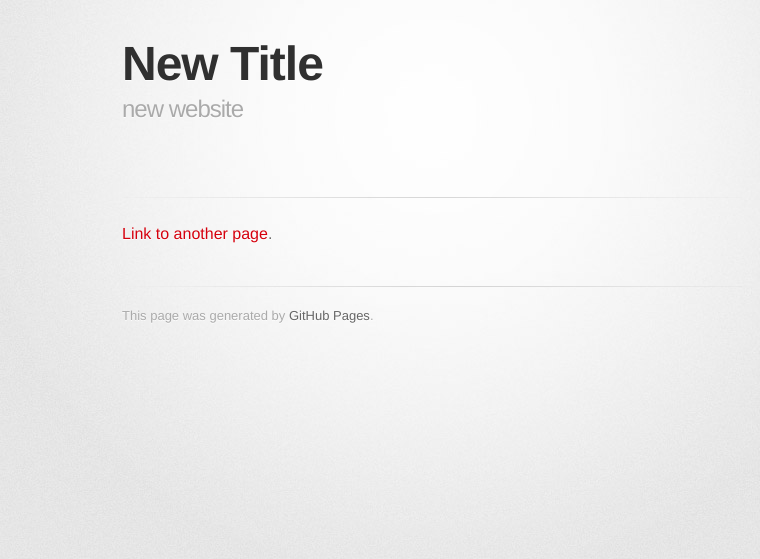
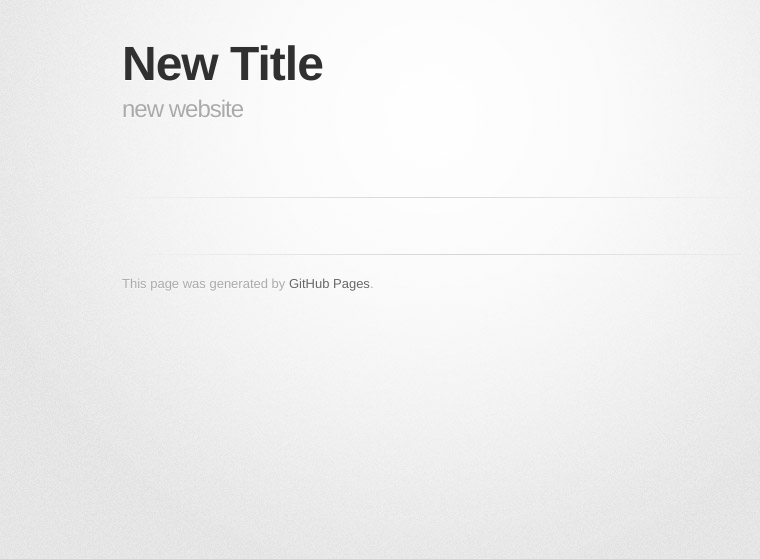
Before and after one commit to fillpd/fillpd.github.io, a Jekyll site: the page built from index.md, in a window 1280 px wide. Shown: the top 559 px of the page, without its empty margins (208-968 px from the left). Built offline with Jekyll 4.4.1, drawn with Linux system fonts in a browser that asks for light colours; some web fonts are replaced; our own code applies the rules of GitHub Pages for plain Markdown files.

Commit message:
Update index.md

```diff
--- a/index.md
+++ b/index.md
@@ -2,6 +2,3 @@
 title: New Title
 description: new website
 ---
-
-
-[Link to another page](./another-page.html).
```
